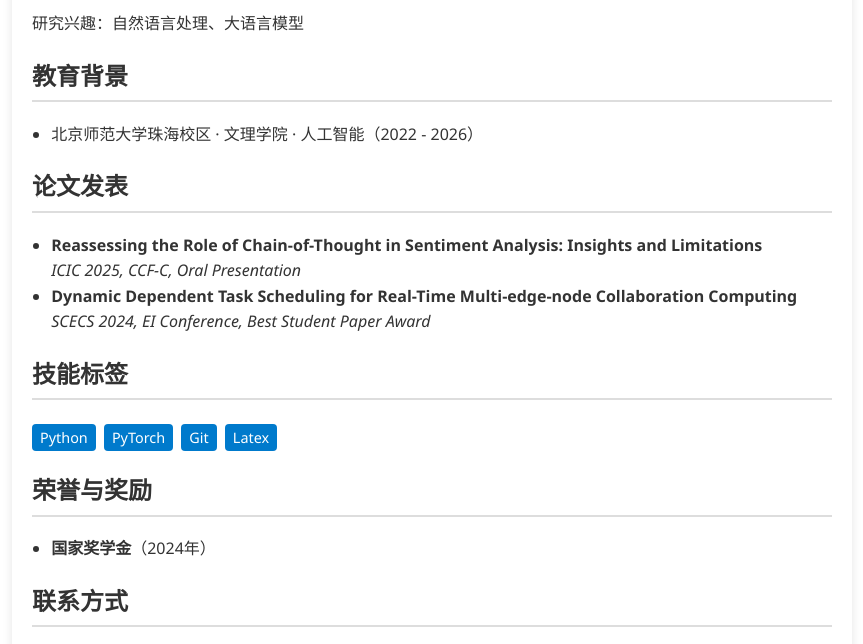
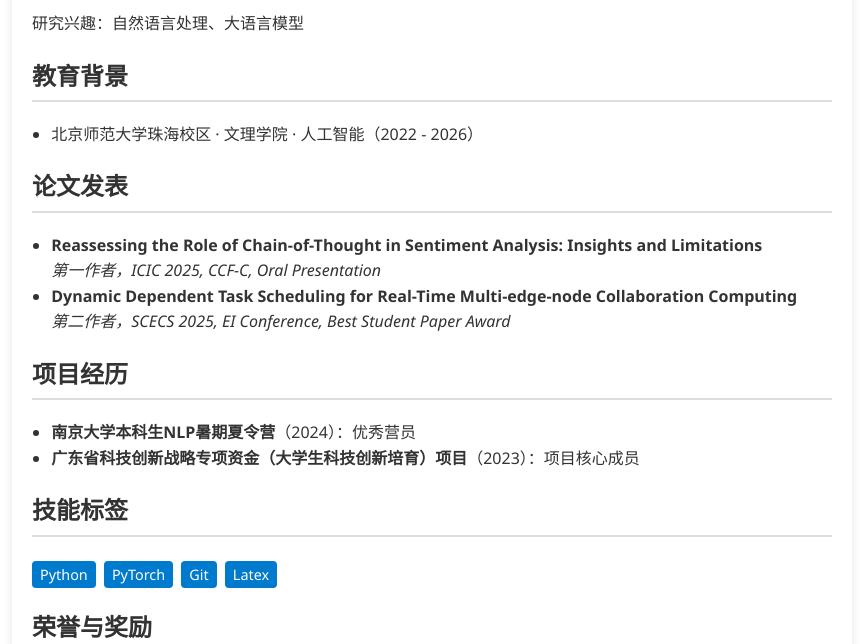
Before and after one commit to zhengky-hao/zhengky-hao.github.io, a plain HTML site: page index.html in a window 1280 px wide. Shown: the part 150-794 px from the top of the page, without its empty margins (208-1071 px from the left). Drawn offline with Linux system fonts and the light colour scheme.

Commit message:
Update index.html

```diff
--- a/index.html
+++ b/index.html
@@ -51,11 +51,17 @@
   <h2>论文发表</h2>
   <ul>
     <li><strong>Reassessing the Role of Chain-of-Thought in Sentiment Analysis: Insights and Limitations</strong>
-      <br><em>ICIC 2025, CCF-C, Oral Presentation</em>
+      <br><em>第一作者，ICIC 2025, CCF-C, Oral Presentation</em>
     </li>
     <li><strong>Dynamic Dependent Task Scheduling for Real-Time Multi-edge-node Collaboration Computing</strong>
-      <br><em>SCECS 2024, EI Conference, Best Student Paper Award</em>
+      <br><em>第二作者，SCECS 2025, EI Conference, Best Student Paper Award</em>
     </li>
+  </ul>
+
+  <h2>项目经历</h2>
+  <ul>
+    <li><strong>南京大学本科生NLP暑期夏令营</strong>（2024）：优秀营员</li>
+    <li><strong>广东省科技创新战略专项资金（大学生科技创新培育）项目</strong>（2023）：项目核心成员</li>
   </ul>
 
   <h2>技能标签</h2>
```
